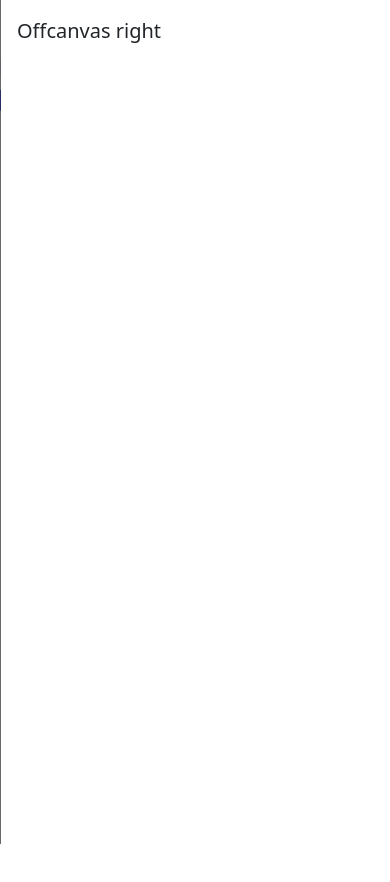
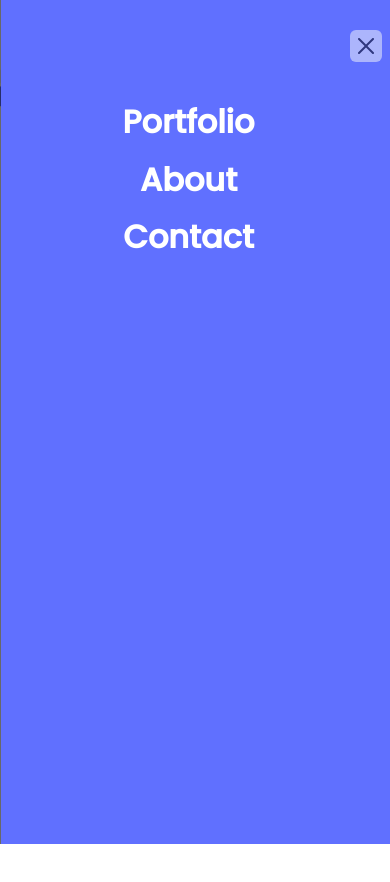
Before and after one commit to mdg0410/Portfolio_Mobile, a website: page index.html in a window 390 px wide. Both pictures are taken after a click on the button 331 px from the left and 21 px from the top of the page. Shown: the top 882 px of the page. Drawn offline with nearby package versions, Linux system fonts and the light colour scheme; a small style sheet from the web is missing.

Commit message:
pre-finish day3

```diff
--- a/index.html
+++ b/index.html
@@ -4,19 +4,14 @@
 <head>
     <meta charset="utf-8">
     <meta name="viewport" content="width=device-width, initial-scale=1">
-    <title>Bootstrap demo</title>
+    <title>Portfolio</title>
     <!--CSS Stylesheet-->
     <link rel="stylesheet" type="text/css" href="styles.css" />
-    <!--Font Awesome icons-->
-    <script src="https://kit.fontawesome.com/dd51ba67c5.js" crossorigin="anonymous"></script> <!--Boostrap-->
-    <!--Fonts Google Inter-->
-    <link rel="stylesheet"
-        href="https://www.googleapis.com/webfonts/v1/webfonts?key=AIzaSyCEu_C_wxgDaIeSQn2wxglQwFpWxBHxNkc">
     <!--Boostrap-->
     <link href="https://cdn.jsdelivr.net/npm/bootstrap@5.3.0-alpha1/dist/css/bootstrap.min.css" rel="stylesheet" integrity="sha384-GLhlTQ8iRABdZLl6O3oVMWSktQOp6b7In1Zl3/Jr59b6EGGoI1aFkw7cmDA6j6gD" crossorigin="anonymous">
 </head>
-<body>
-<!--Headline-->
+<body class="body">
+<!--Header-->
     <header>
         <div class="header">
             <!--Nav-->
@@ -33,15 +28,25 @@
                         <button class="button" type="button" data-bs-toggle="offcanvas" data-bs-target="#offcanvasRight"
                             aria-controls="offcanvasRight"><img src="./img/Union.svg"></button>
                     </div>
+
                     <div class="offcanvas offcanvas-end" tabindex="-1" id="offcanvasRight"
                         aria-labelledby="offcanvasRightLabel">
                         <div class="offcanvas-header">
-                            <h5 class="offcanvas-title" id="offcanvasRightLabel">Offcanvas right</h5>
+                            <button type="button" class="btn-close bg-light" data-bs-dismiss="offcanvas" aria-label="Close"></button>
+                        </div>
+                        <div class="offcanvas-body">
+                            <ul class="menu-items">
+                                <li><a href="#"><span>Portfolio</span></a></li>
+                                <li><a href="#"><span>About</span></a></li>
+                                <li><a href="#"><span>Contact</span></a></li>
+                            </ul>
                         </div>
                     </div>
+
                 </div>
             </nav>
             <!--End-Nav-->
+            <!--Headline-->
             <section>
                 <img src="img/header-shapes_mobile.svg" class="header-shapes">
                 <div class="headline">
@@ -55,7 +60,7 @@
                         </div>
                         <div class="social-media-icons">
                             <ul class="header-icons">
-                                <li><a href=""><img src="./img/twitter.svg"></a></li>
+                                <li><a href="#"><img src="./img/twitter.svg"></a></li>
                                 <li><a href="#"><img src="./img/Linkedin.svg"></a></li>
                                 <li><a href="#"><img src="./img/m.svg"></a></li>
                                 <li><a href="#"><img src="./img/github.svg"></a></li>
@@ -65,9 +70,10 @@
                     </div>
                 </div>
             </section>
+        <!--End-Headline-->
         </div>
     </header>
-<!--End-Headline-->
+<!--End-Header-->
     <script src="https://cdn.jsdelivr.net/npm/bootstrap@5.3.0-alpha1/dist/js/bootstrap.bundle.min.js" integrity="sha384-w76AqPfDkMBDXo30jS1Sgez6pr3x5MlQ1ZAGC+nuZB+EYdgRZgiwxhTBTkF7CXvN" crossorigin="anonymous"></script>
 </body>
 
--- a/styles.css
+++ b/styles.css
@@ -1,22 +1,23 @@
 @import url('https://fonts.googleapis.com/css2?family=Poppins:wght@400;500&display=swap');
 
-body {
+@media only screen and (max-width: 820px){
+
+.body {
 position: relative;
 width: 375px;
 height: 5410px;
-background: #d29b9b;
+background: #FFFFFF;
 overflow-x: hidden;
+margin-left: auto;
+margin-right: auto;
 }
 
 .header{
-
 position: absolute;
 width: 375px;
 height: 672px;
 left: 0px;
 top: 0px;
-
-  /* Neutrals/N0 */
 background: #FFFFFF;
 }
 
@@ -57,24 +58,18 @@ border-radius: 0px;
 .my-logo{
 width: 76px;
 height: 20px;
-
 font-family: 'Poppins';
 font-style: normal;
 font-weight: 700;
 font-size: 17.5px;
 line-height: 20px;
-
-/* identical to box height, or 111% */
 display: flex;
 align-items: center;
 text-align: center;
-
-/* Primary/B400 */
 color: #6070FF;
 }
 
 .normal-button {
-
 display: flex;
 flex-direction: row;
 align-items: flex-start;
@@ -93,13 +88,73 @@ cursor:pointer;
 overflow: hidden;
 }
 
+/*Menu*/
+
+.offcanvas-header{
+position: relative;
+width: auto;
+height: 92px;
+background: #6070FF;
+}
+
+.btn-close{
+  margin-left: 90%;
+}
+
+.offcanvas-body{
+ position: relative;
+ width: auto;
+ height: 628px;
+ background: #6070FF;
+}
+
+.menu-items{
+  list-style-type:none;
+  display: flex;
+flex-direction: column;
+align-items: center;
+padding: 0px;
+gap: 8px;
+
+position: absolute;
+width: 351px;
+height: 184px;
+left: 12px;
+top: 1vh;
+}
+
+.offcanvas-body a{
+text-decoration: none;
+position: relative;
+margin-left: auto;
+margin-right: auto;
+}
+
+.offcanvas-body span{
+  display: flex;
+  flex-direction: column;
+  align-items: center;
+  margin-bottom: 3vh;
+  height: 24px;
+  left: 0px;
+  right: 68px;
+  top: calc(50% - 24px/2);
+  font-family: 'Poppins';
+  font-style: normal;
+  font-weight: 600;
+  font-size: 32px;
+  line-height: 44px;
+  color: #FFFFFF;
+}
+
+/*Headline*/
+
 .headline{
 display: flex;
 flex-direction: column;
 align-items: flex-start;
 padding: 114px 24px;
 gap: 12px;
-
 position: absolute;
 width: 375px;
 height: 604px;
@@ -143,7 +198,6 @@ flex-direction: column;
 align-items: flex-start;
 padding: 0px;
 gap: 16px;
-
 width: 117px;
 height: 24px;
 }
@@ -154,7 +208,6 @@ height: 24px;
 align-items: center;
 padding: 0px;
 gap: 8px;
-
 width: 117px;
 height: 24px;
 }
@@ -162,17 +215,11 @@ height: 24px;
 .lets-connect{
 width: 117px;
 height: 24px;
-
-  /* Body / 2 - Bolder */
 font-family: 'Poppins';
 font-style: normal;
 font-weight: 500;
 font-size: 15px;
 line-height: 24px;
-
-  /* identical to box height, or 150% */
-
-  /* Primary/B300 */
 color: #7F8CFF;
 }
 
@@ -190,5 +237,7 @@ height: 24px;
 
 .header-icons li{
 float: left;
-  margin-right: 2vh;
+margin-right: 15px;
 }
+
+}
```
Lines whose indentation alone changed are shown as unchanged.
